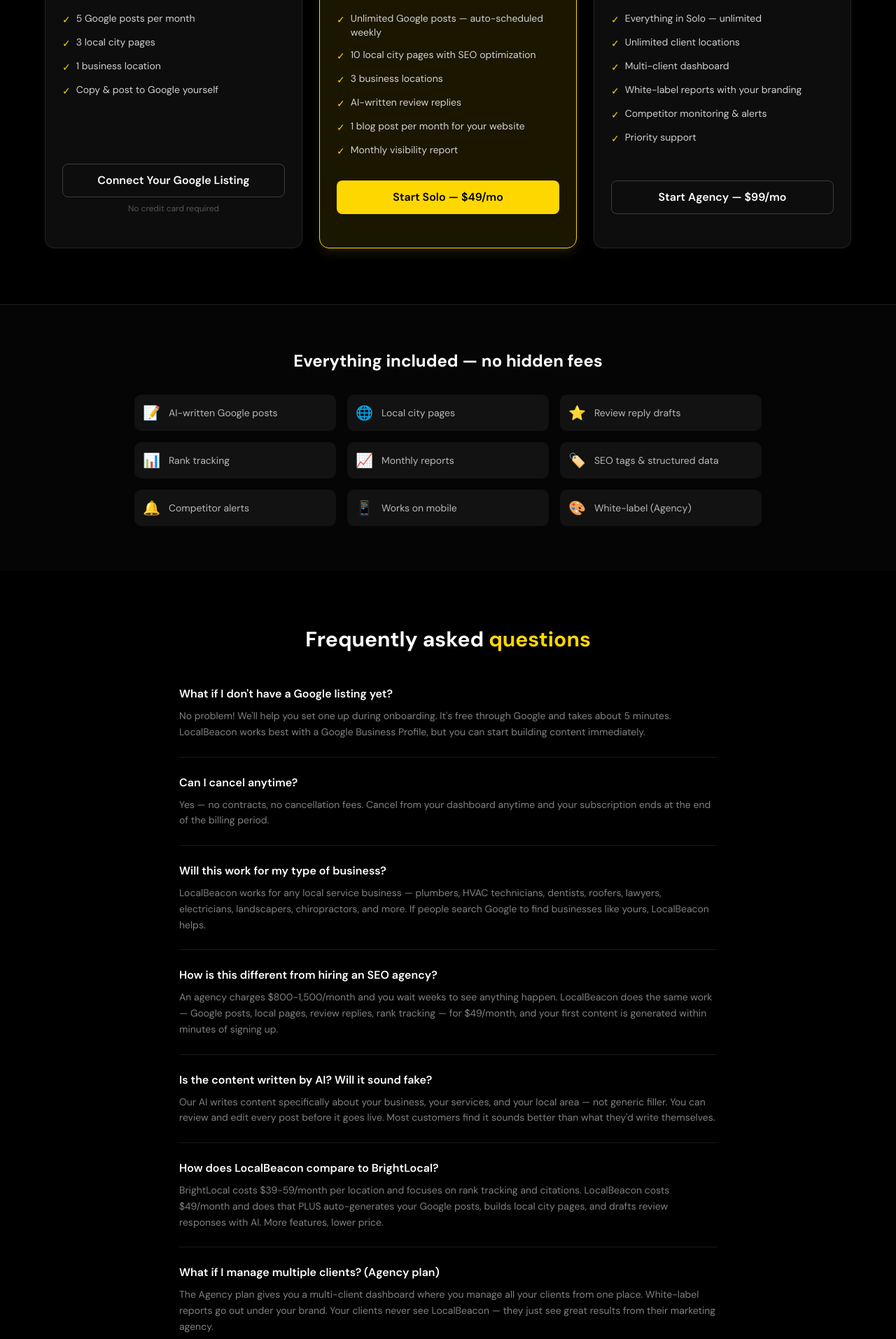
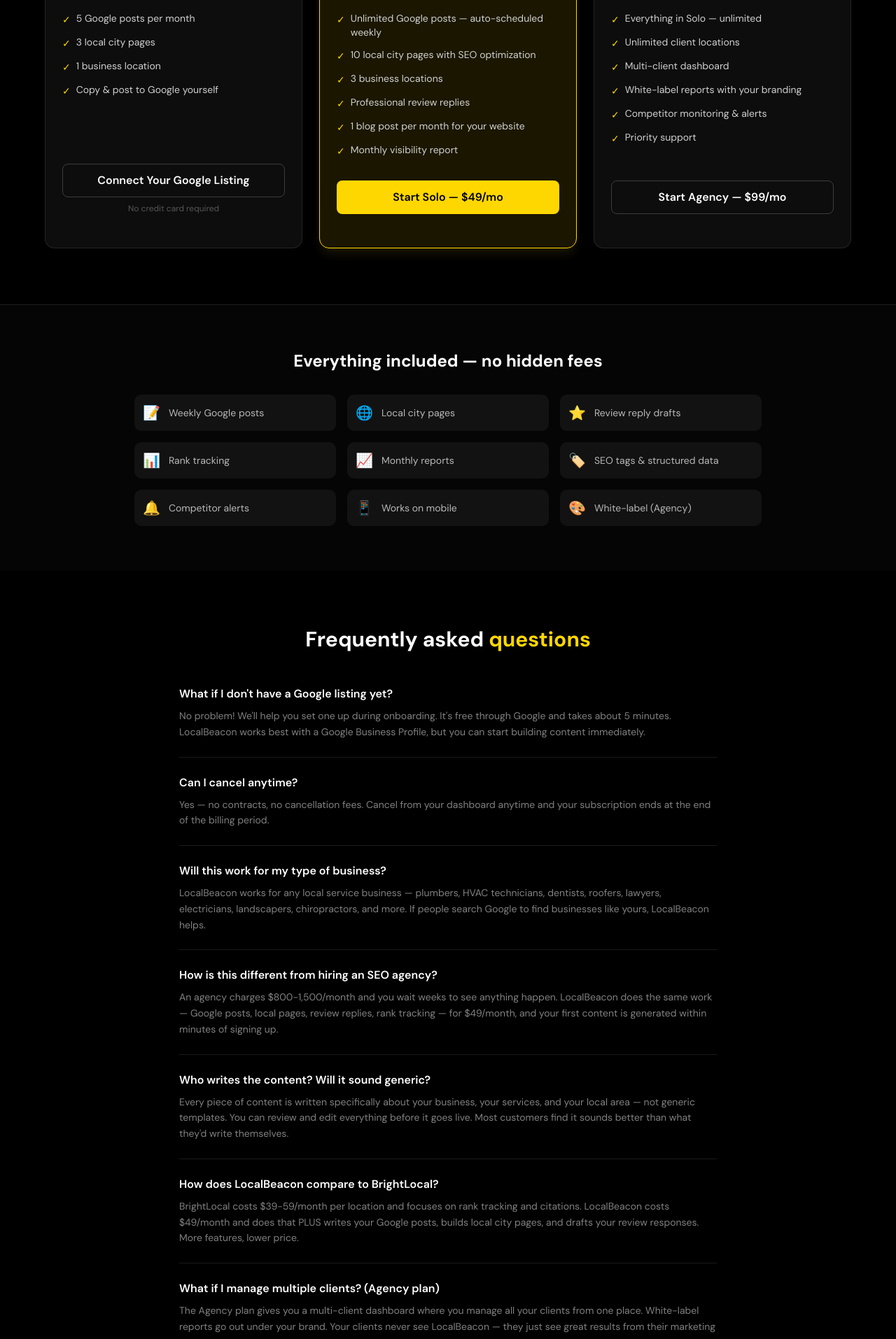
Before and after one commit to DavidNielsen1031/LocalBeacon, a Next.js app in the folder app/: page /pricing in a window 1280 px wide. Shown: the part 580-2494 px from the top of the page at 70% size. Built offline with nearby package versions, Linux system fonts and the light colour scheme; no server answers.

Commit message:
copy: remove all AI references from customer-facing pages — white glove service framing

```diff
--- a/app/app/dashboard/reviews/page.tsx
+++ b/app/app/dashboard/reviews/page.tsx
@@ -102,7 +102,7 @@
       <div className="flex items-center justify-between mb-8">
         <div>
           <h1 className="text-2xl font-bold text-white">Review Responses</h1>
-          <p className="text-white/50 text-sm mt-1">Draft AI-powered responses to your Google reviews</p>
+          <p className="text-white/50 text-sm mt-1">We draft professional responses to your Google reviews</p>
         </div>
         <Badge className="bg-amber-500/10 text-amber-400 border-amber-500/30 text-xs">
           Manual mode · GBP sync coming soon
--- a/app/app/layout.tsx
+++ b/app/app/layout.tsx
@@ -17,13 +17,13 @@
 });
 
 export const metadata: Metadata = {
-  title: "LocalBeacon.ai — More calls. Less work. AI handles your local marketing.",
+  title: "LocalBeacon.ai — More calls. Less work. We handle your local marketing.",
   description:
     "LocalBeacon posts to your Google listing every week, creates local pages for every city you serve, and replies to your reviews — so you get found by more customers without lifting a finger. Start free.",
-  keywords: ["local SEO", "Google Business Profile", "local marketing automation", "AI marketing", "small business marketing", "GBP posts", "local visibility"],
+  keywords: ["local SEO", "Google Business Profile", "local marketing automation", "small business marketing", "GBP posts", "local visibility"],
   openGraph: {
     title: "LocalBeacon.ai — Your phone rings more. We handle everything.",
-    description: "AI-powered local marketing for small businesses. Weekly Google posts, city pages, review replies — all on autopilot. $49/mo.",
+    description: "We handle your local marketing. Weekly Google posts, city pages, review replies — all on autopilot. $49/mo.",
     url: "https://localbeacon.ai",
     siteName: "LocalBeacon.ai",
     type: "website",
@@ -32,7 +32,7 @@
   twitter: {
     card: "summary_large_image",
     title: "LocalBeacon.ai — More calls. Less work.",
-    description: "AI-powered local marketing. Weekly Google posts, city pages, review replies — all on autopilot.",
+    description: "We handle your local marketing. Weekly Google posts, city pages, review replies — all on autopilot.",
   },
   robots: {
     index: true,
--- a/app/app/page.tsx
+++ b/app/app/page.tsx
@@ -34,9 +34,9 @@
   },
   {
     Icon: Bot,
-    title: "Found by AI assistants",
+    title: "Found by voice search & smart assistants",
     description:
-      "When someone asks Siri, ChatGPT, or Google AI for a recommendation — your business shows up.",
+      "When someone asks Siri or Google for a recommendation — your business shows up.",
   },
   {
     Icon: Star,
@@ -94,7 +94,7 @@
       "Unlimited Google posts — auto-scheduled weekly",
       "10 local city pages with SEO optimization",
       "3 business locations",
-      "AI-written review replies",
+      "Professional review replies",
       "1 blog post per month",
       "Monthly visibility report",
     ],
@@ -131,8 +131,8 @@
     a: "Yes — businesses that post weekly to Google and have active review responses consistently rank higher in local search, which means more calls. Our monthly report tracks this so you can see the difference.",
   },
   {
-    q: "Is the content written by AI? Will it sound fake?",
-    a: "Our AI writes content specifically about your business, your services, and your city — not generic filler. Every post mentions real local details. You can review and edit anything before it goes live.",
+    q: "Who writes the content? Will it sound generic?",
+    a: "Every post is written specifically about your business, your services, and your city — not generic filler. Real local details, real neighborhood names. You can review and edit anything before it goes live.",
   },
   {
     q: "Can I cancel anytime?",
@@ -351,7 +351,7 @@
               }}
             >
               <span style={{ color: ORANGE, fontWeight: 600, fontSize: "0.8125rem" }}>
-                AI-powered local marketing
+                Local marketing on autopilot
               </span>
             </div>
 
@@ -832,7 +832,7 @@
               <span style={{ fontWeight: 600, color: NAVY }}>Compared to:</span>
               <span>Hiring an agency <s style={{ opacity: 0.5 }}>$800–1,500/mo</s></span>
               <span style={{ opacity: 0.3 }}>|</span>
-              <span>BrightLocal <s style={{ opacity: 0.5 }}>$39–59/mo</s> (no AI content)</span>
+              <span>BrightLocal <s style={{ opacity: 0.5 }}>$39–59/mo</s> (fewer features)</span>
             </div>
           </div>
 
--- a/app/app/pricing/page.tsx
+++ b/app/app/pricing/page.tsx
@@ -28,7 +28,7 @@
       "Unlimited Google posts — auto-scheduled weekly",
       "10 local city pages with SEO optimization",
       "3 business locations",
-      "AI-written review replies",
+      "Professional review replies",
       "1 blog post per month for your website",
       "Monthly visibility report",
     ],
@@ -73,12 +73,12 @@
     a: "An agency charges $800-1,500/month and you wait weeks to see anything happen. LocalBeacon does the same work — Google posts, local pages, review replies, rank tracking — for $49/month, and your first content is generated within minutes of signing up.",
   },
   {
-    q: "Is the content written by AI? Will it sound fake?",
-    a: "Our AI writes content specifically about your business, your services, and your local area — not generic filler. You can review and edit every post before it goes live. Most customers find it sounds better than what they'd write themselves.",
+    q: "Who writes the content? Will it sound generic?",
+    a: "Every piece of content is written specifically about your business, your services, and your local area — not generic templates. You can review and edit everything before it goes live. Most customers find it sounds better than what they'd write themselves.",
   },
   {
     q: "How does LocalBeacon compare to BrightLocal?",
-    a: "BrightLocal costs $39-59/month per location and focuses on rank tracking and citations. LocalBeacon costs $49/month and does that PLUS auto-generates your Google posts, builds local city pages, and drafts review responses with AI. More features, lower price.",
+    a: "BrightLocal costs $39-59/month per location and focuses on rank tracking and citations. LocalBeacon costs $49/month and does that PLUS writes your Google posts, builds local city pages, and drafts your review responses. More features, lower price.",
   },
   {
     q: "What if I manage multiple clients? (Agency plan)",
@@ -186,7 +186,7 @@
           <h2 className="text-2xl font-bold mb-8">Everything included — no hidden fees</h2>
           <div className="grid grid-cols-1 sm:grid-cols-2 md:grid-cols-3 gap-4 text-left">
             {[
-              { emoji: "📝", label: "AI-written Google posts" },
+              { emoji: "📝", label: "Weekly Google posts" },
               { emoji: "🌐", label: "Local city pages" },
               { emoji: "⭐", label: "Review reply drafts" },
               { emoji: "📊", label: "Rank tracking" },
--- a/app/app/terms/page.tsx
+++ b/app/app/terms/page.tsx
@@ -30,11 +30,11 @@
 
           <section>
             <h2 className="text-white font-semibold text-lg mb-3">2. The Service</h2>
-            <p>LocalBeacon is an AI-powered local marketing platform that helps businesses manage their online visibility. We provide:</p>
+            <p>LocalBeacon is an local marketing platform that helps businesses manage their online visibility. We provide:</p>
             <ul className="list-disc pl-5 space-y-1 mt-2">
-              <li>AI-generated content for Google Business Profiles (posts, updates)</li>
+              <li>Content for Google Business Profiles (posts, updates)</li>
               <li>Local service area page generation</li>
-              <li>AI-drafted review responses</li>
+              <li>Review responses</li>
               <li>Local visibility tracking and reporting</li>
             </ul>
           </section>
```
